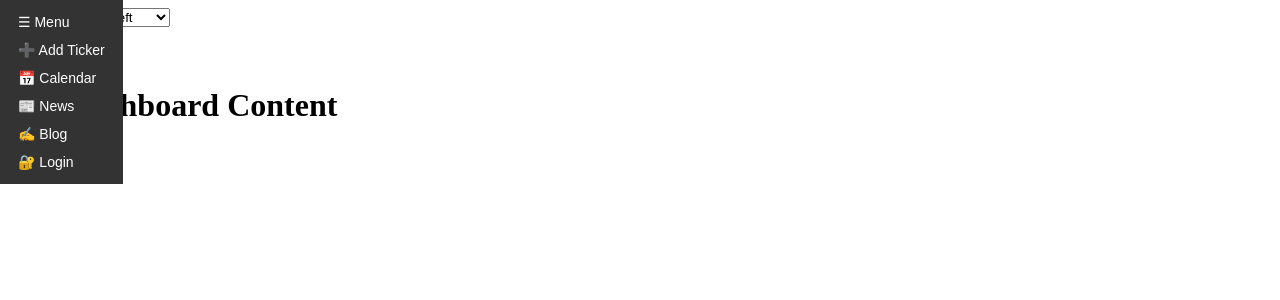
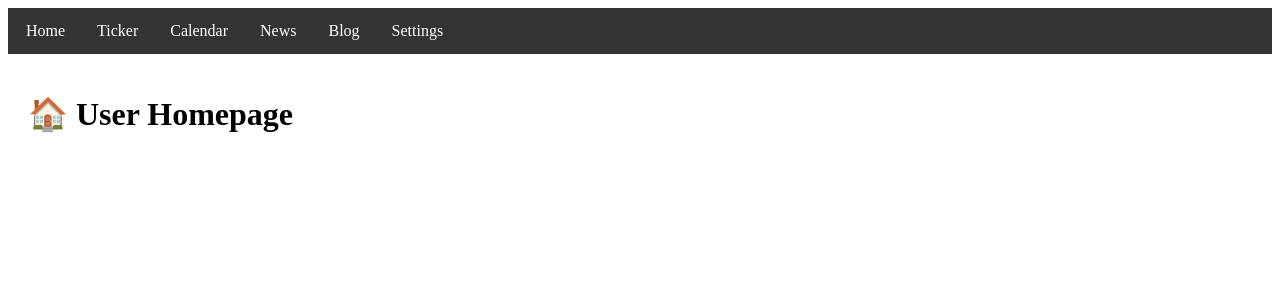
Before and after one commit to oddradar/bonfire-investments, a React (Vite) app in the folder frontend/: page / in a window 1280 px wide. Shown: the top 300 px of the page. Built offline with nearby package versions, Linux system fonts and the light colour scheme.

Commit message:
more layout changes

```diff
--- /dev/null
+++ b/frontend/src/App.css
@@ -0,0 +1,25 @@
+/* Menu bar styling */
+.menu-bar {
+  background: #333;
+  color: #fff;
+  padding: 8px;
+  display: flex;
+  gap: 12px; /* spacing between items */
+}
+
+/* Menu items auto-size to their text */
+.menu-bar a {
+  color: #fff;
+  text-decoration: none;
+  padding: 6px 10px;
+  border-radius: 4px;
+}
+
+.menu-bar a:hover {
+  background: #444;
+}
+
+/* Page content area */
+.page-content {
+  padding: 20px;
+}
--- a/frontend/src/App.jsx
+++ b/frontend/src/App.jsx
@@ -1,10 +1,60 @@
-// Root component of the app
+// App.jsx
+// Fully commented example using React Router for page navigation
+
 import React from "react";
+import { BrowserRouter as Router, Routes, Route, Link } from "react-router-dom";
+import "./App.css";
 
-// Import your Dashboard component
-import Dashboard from "./components/Dashboard";
+// Simple page components
+function HomePage() {
+  return <h1>🏠 User Homepage</h1>;
+}
 
-// Render Dashboard inside App
+function TickerPage() {
+  return <h1>📈 Ticker Page</h1>;
+}
+
+function CalendarPage() {
+  return <h1>📅 Calendar Page</h1>;
+}
+
+function NewsPage() {
+  return <h1>📰 News Page</h1>;
+}
+
+function BlogPage() {
+  return <h1>✍️ Blog Page</h1>;
+}
+
+function SettingsPage() {
+  return <h1>⚙️ Settings Page</h1>;
+}
+
 export default function App() {
-  return <Dashboard />;
+  return (
+    <Router>
+      {/* Menu bar at the top (homepage navigation) */}
+      <nav className="menu-bar">
+        {/* Each Link is a menu item that routes to a page */}
+        <Link to="/">Home</Link>
+        <Link to="/ticker">Ticker</Link>
+        <Link to="/calendar">Calendar</Link>
+        <Link to="/news">News</Link>
+        <Link to="/blog">Blog</Link>
+        <Link to="/settings">Settings</Link>
+      </nav>
+
+      {/* Page content area */}
+      <main className="page-content">
+        <Routes>
+          <Route path="/" element={<HomePage />} />
+          <Route path="/ticker" element={<TickerPage />} />
+          <Route path="/calendar" element={<CalendarPage />} />
+          <Route path="/news" element={<NewsPage />} />
+          <Route path="/blog" element={<BlogPage />} />
+          <Route path="/settings" element={<SettingsPage />} />
+        </Routes>
+      </main>
+    </Router>
+  );
 }
```
